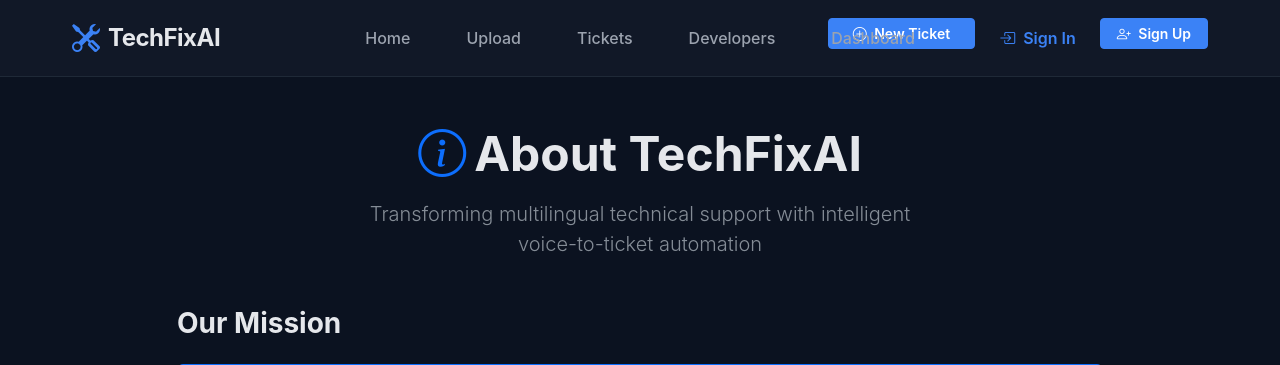
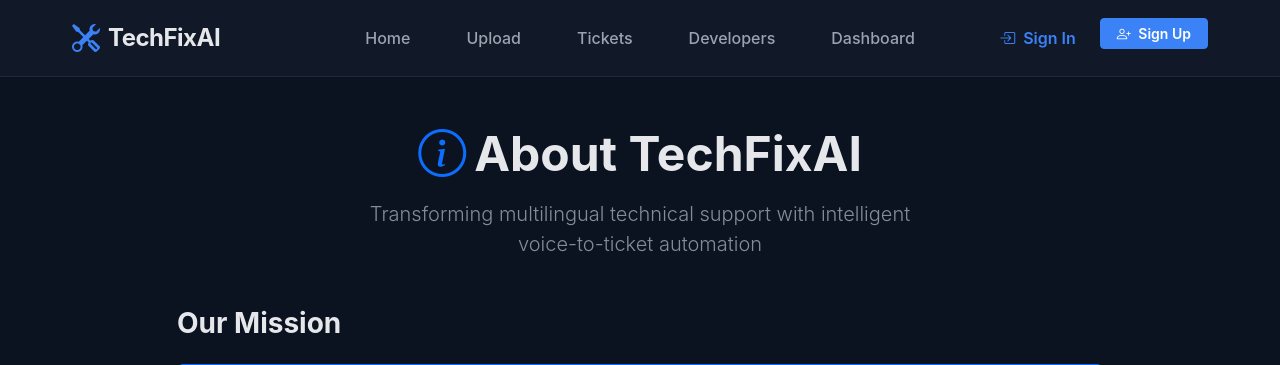
Before and after one commit to LegendarySumit/TechFixAI, a FastAPI app: page /about in a window 1280 px wide. Shown: the top 365 px of the page. Run offline with FastAPI, Linux system fonts and the light colour scheme; some libraries are stand-ins or nearby versions.

Commit message:
Remove New Ticket button from navbar

```diff
--- a/app/templates/base.html
+++ b/app/templates/base.html
@@ -50,11 +50,6 @@
                 </ul>
 
                 <ul class="navbar-nav ms-auto me-4">
-                    <li class="nav-item me-2">
-                        <a class="btn btn-primary btn-sm px-4" href="/upload">
-                            <i class="bi bi-plus-circle me-1"></i> New Ticket
-                        </a>
-                    </li>
                     <li class="nav-item me-2">
                         <a class="nav-link btn btn-outline-primary btn-sm px-3" href="/login">
                             <i class="bi bi-box-arrow-in-right me-1"></i> Sign In
```
